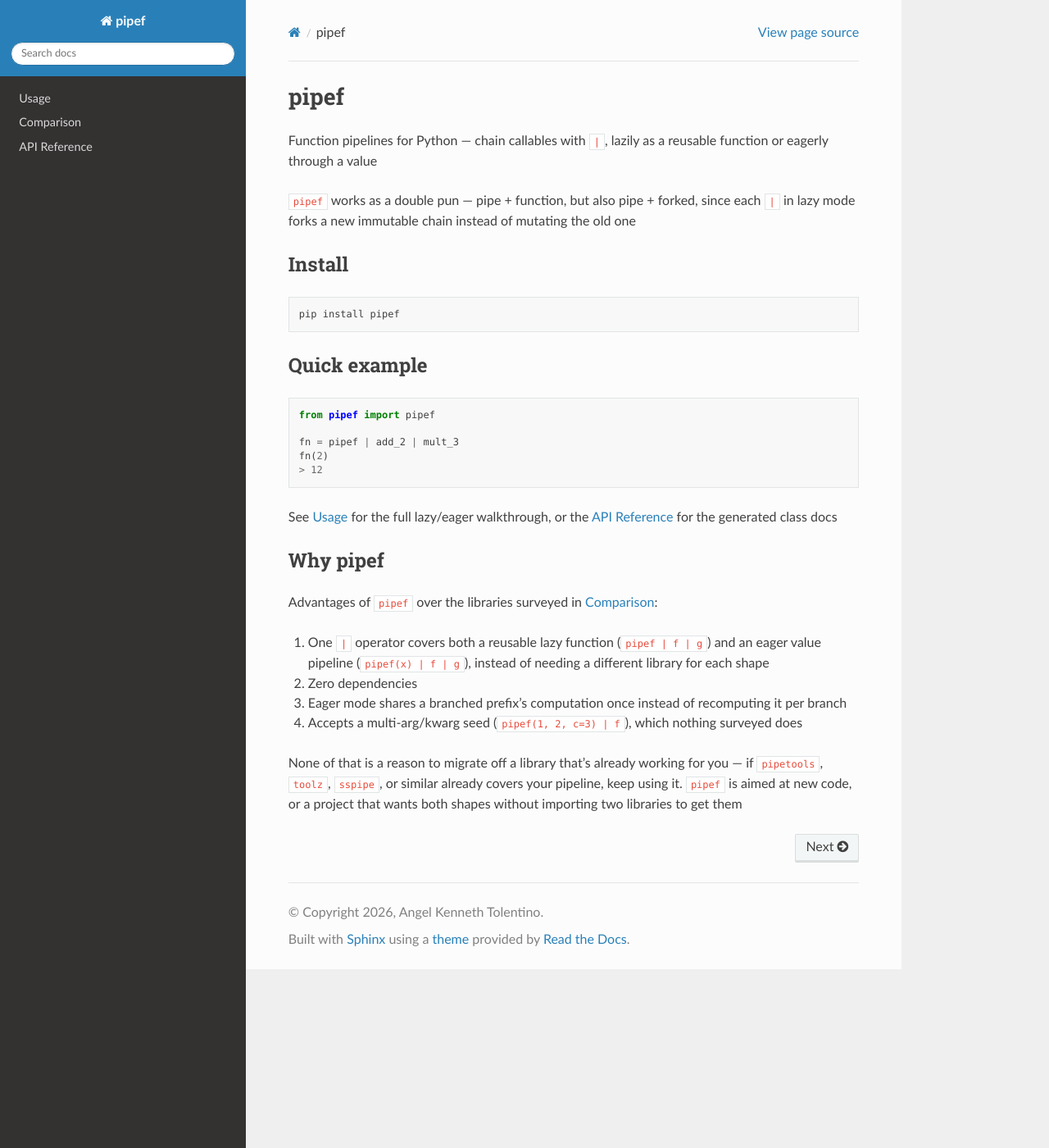
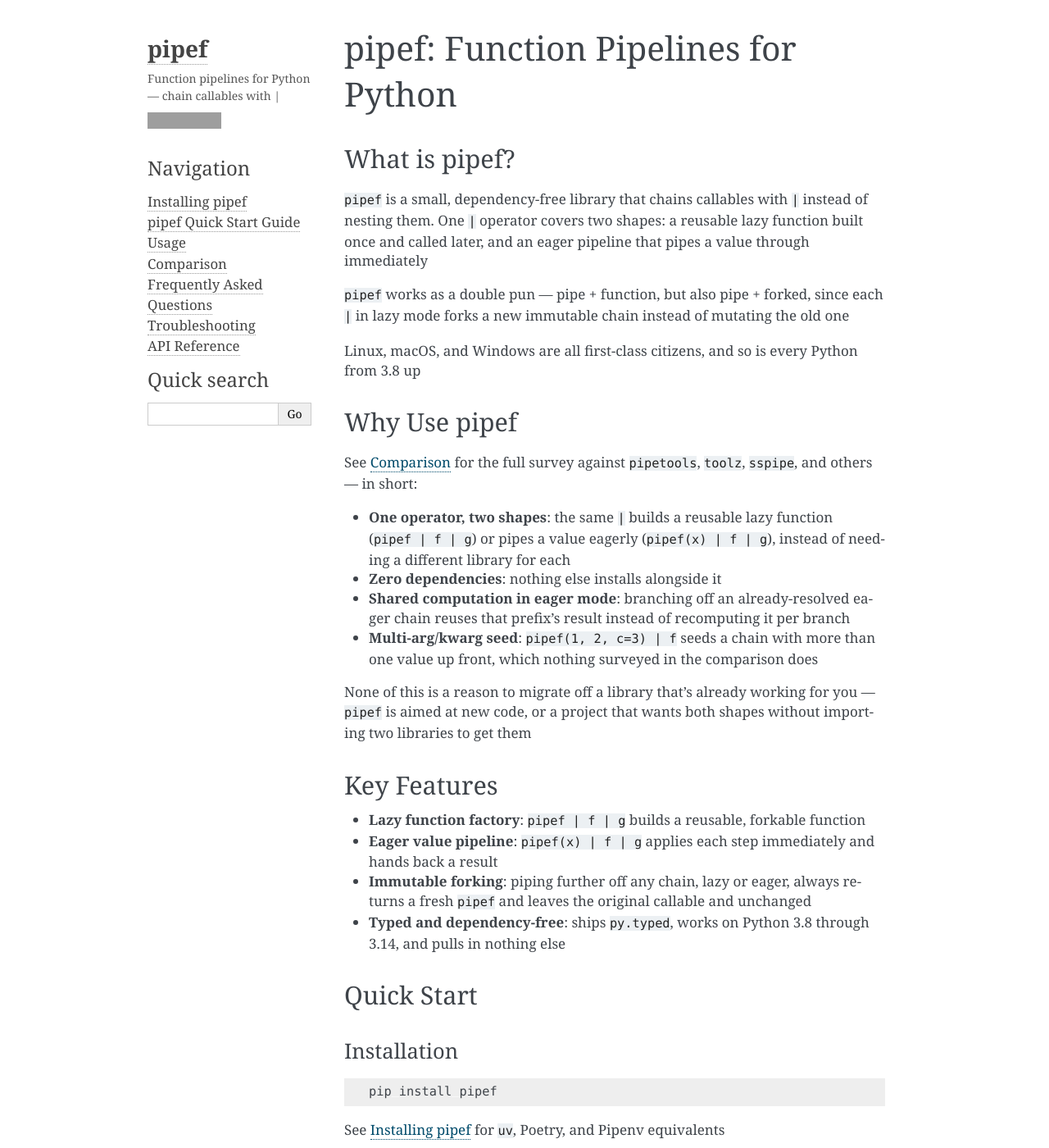
Before and after one commit to angelkenneth/pipef, a Sphinx documentation site: the page built from docs/index.md, in a window 1280 px wide and 1400 px high. Shown: the whole window at 82% size. Built offline with Sphinx 7.4.7, drawn with Linux system fonts in a browser that asks for light colours; some of the changed text lies outside the part shown; grey boxes are pictures that could not be loaded.

Commit message:
docs(na-0): switched to Alabaster theme, added installing/quickstart/faq/troubleshooting pages, documented __hash__
Co-Authored-By: Claude Sonnet 5 <noreply@anthropic.com>

````diff
--- a/docs/conf.py
+++ b/docs/conf.py
@@ -34,4 +34,19 @@ myst_heading_anchors = 3
 templates_path = ["_templates"]
 exclude_patterns = ["_build", "Thumbs.db", ".DS_Store"]
 
-html_theme = "sphinx_rtd_theme"
+# Matches the PyPA-style layout (pip, pipenv, virtualenv): Alabaster theme, right-hand sidebar
+html_theme = "alabaster"
+html_theme_options = {
+    "description": "Function pipelines for Python — chain callables with |",
+    "github_user": "angelkenneth",
+    "github_repo": "pipef",
+    "github_button": True,
+    "github_type": "star",
+    "github_banner": False,
+    "show_powered_by": False,
+    "show_related": False,
+    "fixed_sidebar": True,
+}
+html_sidebars = {
+    "**": ["about.html", "navigation.html", "relations.html", "searchbox.html"],
+}
--- a/docs/index.md
+++ b/docs/index.md
@@ -1,18 +1,52 @@
-# pipef
+# pipef: Function Pipelines for Python
 
-Function pipelines for Python — chain callables with `|`, lazily as a reusable function or eagerly through a
-value
+## What is pipef?
 
-`pipef` works as a double pun — pipe + function, but also pipe + forked, since each `|` in lazy mode forks
-a new immutable chain instead of mutating the old one
+`pipef` is a small, dependency-free library that chains callables with `|` instead of nesting
+them. One `|` operator covers two shapes: a reusable lazy function built once and called later, and
+an eager pipeline that pipes a value through immediately
 
-## Install
+`pipef` works as a double pun — pipe + function, but also pipe + forked, since each `|` in lazy mode
+forks a new immutable chain instead of mutating the old one
+
+Linux, macOS, and Windows are all first-class citizens, and so is every Python from 3.8 up
+
+## Why Use pipef
+
+See [Comparison](comparison.md) for the full survey against `pipetools`, `toolz`, `sspipe`, and
+others — in short:
+
+- **One operator, two shapes**: the same `|` builds a reusable lazy function (`pipef | f | g`) or
+  pipes a value eagerly (`pipef(x) | f | g`), instead of needing a different library for each
+- **Zero dependencies**: nothing else installs alongside it
+- **Shared computation in eager mode**: branching off an already-resolved eager chain reuses that
+  prefix's result instead of recomputing it per branch
+- **Multi-arg/kwarg seed**: `pipef(1, 2, c=3) | f` seeds a chain with more than one value up front,
+  which nothing surveyed in the comparison does
+
+None of this is a reason to migrate off a library that's already working for you — `pipef` is aimed
+at new code, or a project that wants both shapes without importing two libraries to get them
+
+## Key Features
+
+- **Lazy function factory**: `pipef | f | g` builds a reusable, forkable function
+- **Eager value pipeline**: `pipef(x) | f | g` applies each step immediately and hands back a result
+- **Immutable forking**: piping further off any chain, lazy or eager, always returns a fresh `pipef`
+  and leaves the original callable and unchanged
+- **Typed and dependency-free**: ships `py.typed`, works on Python 3.8 through 3.14, and pulls in
+  nothing else
+
+## Quick Start
+
+### Installation
 
 ```bash
 pip install pipef
 ```
 
-## Quick example
+See [Installing pipef](installing.md) for `uv`, Poetry, and Pipenv equivalents
+
+### Basic Usage
 
 ```python
 from pipef import pipef
@@ -22,28 +56,18 @@ fn(2)
 > 12
 ```
 
-See [Usage](usage.md) for the full lazy/eager walkthrough, or the [API Reference](api.md) for the
-generated class docs
-
-## Why pipef
-
-Advantages of `pipef` over the libraries surveyed in [Comparison](comparison.md):
-
-1. One `|` operator covers both a reusable lazy function (`pipef | f | g`) and an eager value pipeline
-   (`pipef(x) | f | g`), instead of needing a different library for each shape
-2. Zero dependencies
-3. Eager mode shares a branched prefix's computation once instead of recomputing it per branch
-4. Accepts a multi-arg/kwarg seed (`pipef(1, 2, c=3) | f`), which nothing surveyed does
-
-None of that is a reason to migrate off a library that's already working for you — if `pipetools`,
-`toolz`, `sspipe`, or similar already covers your pipeline, keep using it. `pipef` is aimed at new code,
-or a project that wants both shapes without importing two libraries to get them
+See [Quick Start](quickstart.md) for a slightly longer walkthrough, [Usage Guide](usage.md) for the
+full lazy/eager reference, or [API Reference](api.md) for the generated class docs
 
 ```{toctree}
 :maxdepth: 2
 :hidden:
 
+installing
+quickstart
 usage
 comparison
+faq
+troubleshooting
 api
 ```
--- a/pyproject.toml
+++ b/pyproject.toml
@@ -45,6 +45,7 @@ include = ["src", "tests", "README.md", "LICENSE.md", "CHANGELOG.md"]
 
 [dependency-groups]
 dev = [
+    "alabaster>=1.0.0",
     "black>=26.5.1",
     "commitizen>=4.16.5",
     "flake8>=7.3.0",
@@ -56,7 +57,6 @@ dev = [
     "pytest>=8.4.2",
     "sphinx>=8.2.3",
     "sphinx-autobuild>=2024.10.3",
-    "sphinx-rtd-theme>=3.0.2",
     "tox>=4.21",
 ]
 
````
Also changed, not shown: README.md (+5 -2 lines), docs/faq.md (added, +51 -0 lines), docs/installing.md (added, +50 -0 lines), docs/quickstart.md (added, +64 -0 lines), docs/troubleshooting.md (added, +33 -0 lines), 2 other files.
